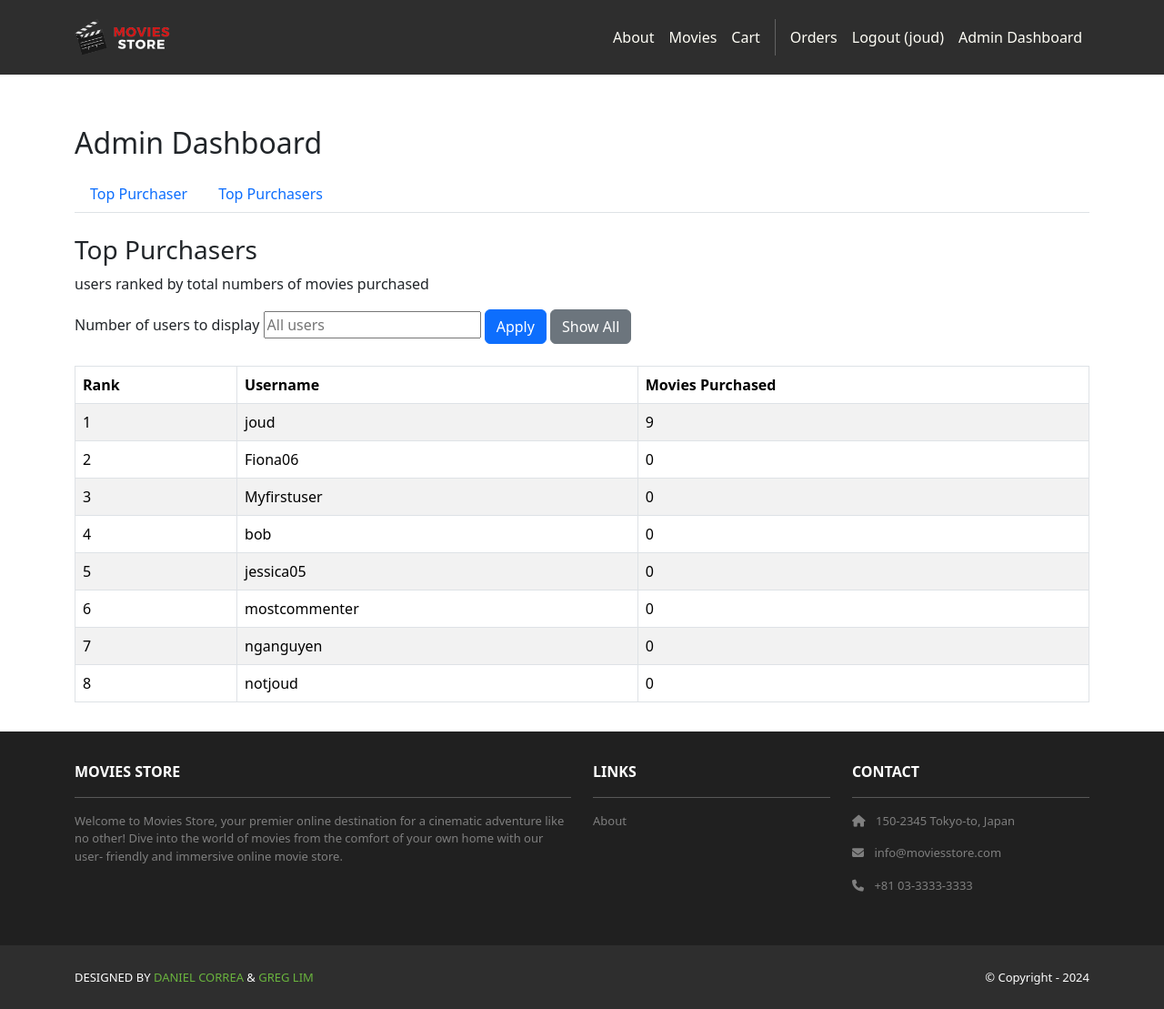
After one commit to ExayJB/moviesstore, a Django app: page /admindashboard/top_purchasers/ in a window 1280 px wide. The commit adds this page. Shown: the whole page at 91% size. Run offline with Django 5.2, Linux system fonts and the light colour scheme; a user stored in the database is signed in; data comes from the database, SQL or seed files in the repository; some libraries are stand-ins or nearby versions.

Commit message:
Implement admin top purchasers ranking with configurable list size

```diff
--- a/admindashboard/templates/admindashboard/base.html
+++ b/admindashboard/templates/admindashboard/base.html
@@ -7,6 +7,10 @@
             <li class="nav-item">
                 <a class="nav-link" href="{% url 'admindashboard.top_purchaser' %}">Top Purchaser</a>
             </li>
+            <li class="nav-item">
+                <a class="nav-link" href="{% url 'admindashboard.top_purchasers' %}">Top Purchasers</a>
+            </li>
+
         </ul>
         {% block dashboard_content %}
         {% endblock dashboard_content %}
--- /dev/null
+++ b/admindashboard/templates/admindashboard/top_purchasers.html
@@ -0,0 +1,64 @@
+{% extends 'admindashboard/base.html' %}
+{% block dashboard_content %}
+<h3> Top Purchasers</h3>
+<p>users ranked by total numbers of movies purchased</p>
+
+
+<form method="get" class="mb-4">
+    <label for="limit"
+    class="form-label">Number of users to display</label>
+    <input type="number"
+    id ="limit"
+    name="limit"
+    min = "1"
+    step = "1"
+    class=""
+    placeholder="All users"
+    value = "{{ template_data.limit}}">
+
+    <button type="submit" class="btn btn-primary">Apply</button>
+
+    <a href="{%url 'admindashboard.top_purchasers'%}"
+    class="btn btn-secondary">Show All</a>
+
+</form>
+
+{% if template_data.error %}
+<div class="alert alert-danger">
+    {{ template_data.error}}
+</div>
+{% endif %}
+
+<table class="table table-bordered table-striped">
+    <thead>
+        <tr>
+            <th>Rank</th>
+            <th>Username</th>
+            <th>Movies Purchased</th>
+
+        </tr>
+    </thead>
+    <tbody>
+        {% for purchaser in template_data.ranking %}
+        <tr>
+            <td> {{ forloop.counter}}
+
+            </td>
+            <td> {{ purchaser.username}} </td>
+            <td> {{ purchaser.movies_purchased}} </td>
+        </tr>
+
+        {% empty %}
+        <tr>
+            <td colspan="3" class="text-center"> No userrs found</td>
+
+        </tr>
+        {% endfor%}
+
+
+
+    </tbody>
+
+</table>
+
+{% endblock dashboard_content %}
--- a/admindashboard/urls.py
+++ b/admindashboard/urls.py
@@ -2,4 +2,5 @@ from django.urls import path
 from . import views
 urlpatterns = [
     path('top_purchaser/', views.top_purchaser, name='admindashboard.top_purchaser'),
+    path('top_purchasers/', views.top_purchasers, name='admindashboard.top_purchasers'),
 ]
--- a/admindashboard/views.py
+++ b/admindashboard/views.py
@@ -2,6 +2,9 @@ from django.shortcuts import render
 from django.db.models import Sum
 from django.contrib.auth.models import User
 from cart.models import Item
+from django.db.models import Value
+from django.db.models.functions import Coalesce
+from django.contrib.admin.views.decorators import staff_member_required
 
 
 def top_purchaser(request):
@@ -16,3 +19,26 @@ def top_purchaser(request):
     template_data['top_user_movies'] = top_user_movies
     template_data['ranking'] = ranking
     return render(request, 'admindashboard/top_purchaser.html', {'template_data': template_data})
+
+
+@staff_member_required
+def top_purchasers(request):
+    ranking = User.objects.annotate(movies_purchased = Coalesce(Sum('order__item__quantity'), Value(0))).order_by('-movies_purchased','username')
+    limit = request.GET.get('limit','').strip()
+    error = ''
+
+    if limit:
+        if limit.isdigit() and len(limit) <=9 and int(limit) > 0:
+            ranking = ranking[:int(limit)]
+        else:
+            error = 'Please enter a valid number'
+            limit = ''
+
+    template_data = {
+        'title' : 'Admin Dashboard - Top Purchasers',
+        'ranking' : ranking,
+        'limit':limit,
+        'error': error,
+        }
+
+    return render(request, 'admindashboard/top_purchasers.html',{'template_data': template_data})
```
